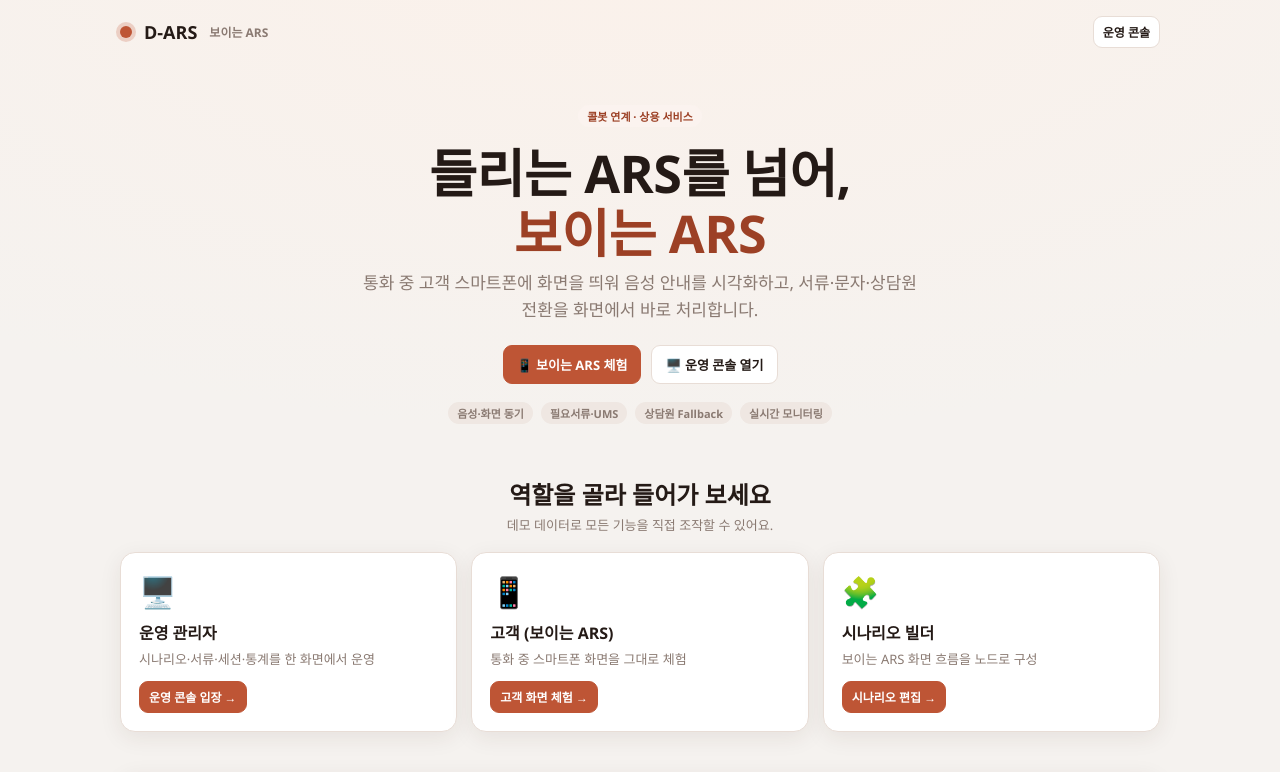
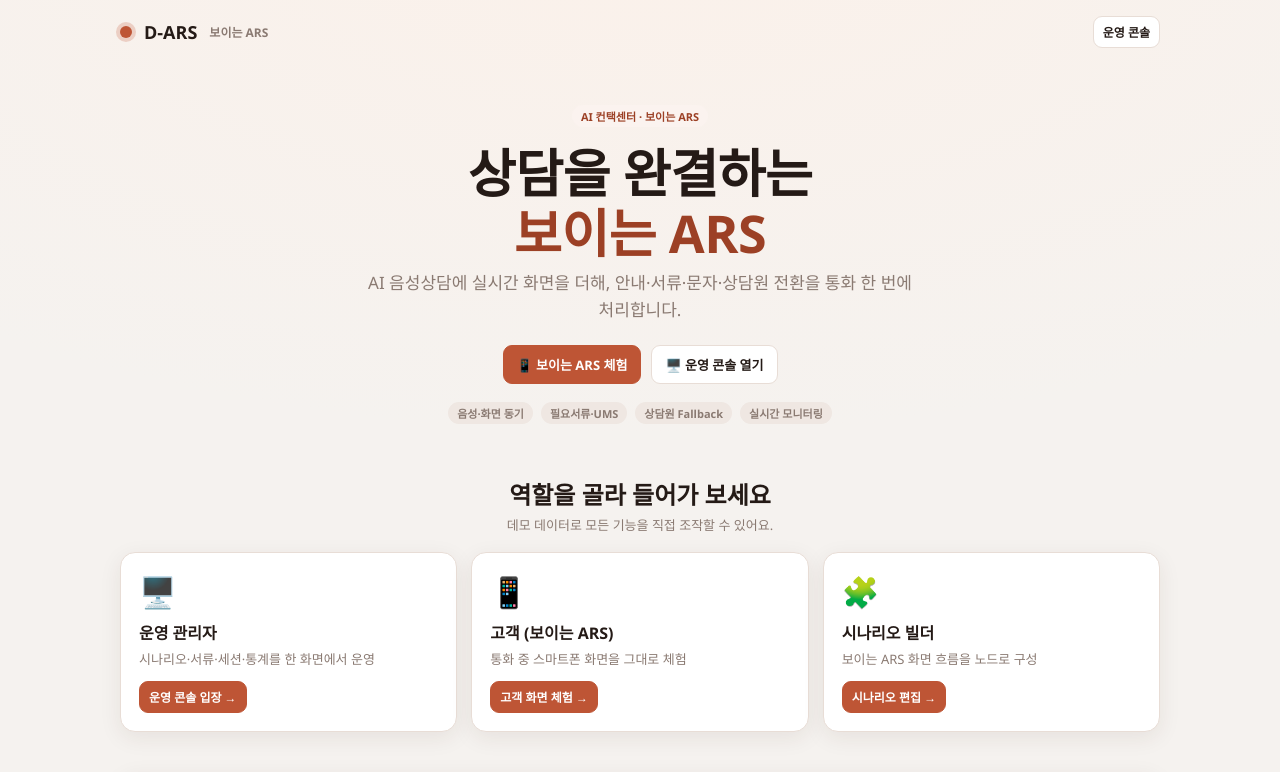
Before and after one commit to AI-JUNE/D-ARS, a Next.js app in the folder d-ars-repo/dars/: page / in a window 1280 px wide. Shown: the top 772 px of the page. Built offline with nearby package versions, Linux system fonts and the light colour scheme.

Commit message:
copy: 히어로 카피 개선

```diff
--- a/d-ars-repo/dars/app/page.jsx
+++ b/d-ars-repo/dars/app/page.jsx
@@ -41,11 +41,11 @@ export default function Landing() {
 
       {/* hero */}
       <section style={{...wrap, textAlign:'center', padding:'40px 20px 20px'}}>
-        <span className="tag t-mut" style={{background:'var(--brand-xl)',color:'var(--brand-d)'}}>콜봇 연계 · 상용 서비스</span>
+        <span className="tag t-mut" style={{background:'var(--brand-xl)',color:'var(--brand-d)'}}>AI 컨택센터 · 보이는 ARS</span>
         <h1 style={{fontSize:'clamp(28px,7vw,52px)',margin:'16px 0 6px',lineHeight:1.15,letterSpacing:'-.5px'}}>
-          들리는 ARS를 넘어,<br/><span style={{color:'var(--brand-d)'}}>보이는 ARS</span></h1>
+          상담을 완결하는<br/><span style={{color:'var(--brand-d)'}}>보이는 ARS</span></h1>
         <p style={{color:'var(--muted)',fontSize:'clamp(14px,3.6vw,17px)',maxWidth:560,margin:'0 auto 22px',lineHeight:1.6}}>
-          통화 중 고객 스마트폰에 화면을 띄워 음성 안내를 시각화하고, 서류·문자·상담원 전환을 화면에서 바로 처리합니다.</p>
+          AI 음성상담에 실시간 화면을 더해, 안내·서류·문자·상담원 전환을 통화 한 번에 처리합니다.</p>
         <div style={{display:'flex',gap:10,justifyContent:'center',flexWrap:'wrap'}}>
           <Link href="/visual" className="btn primary">📱 보이는 ARS 체험</Link>
           <Link href="/dashboard" className="btn">🖥️ 운영 콘솔 열기</Link>
```
